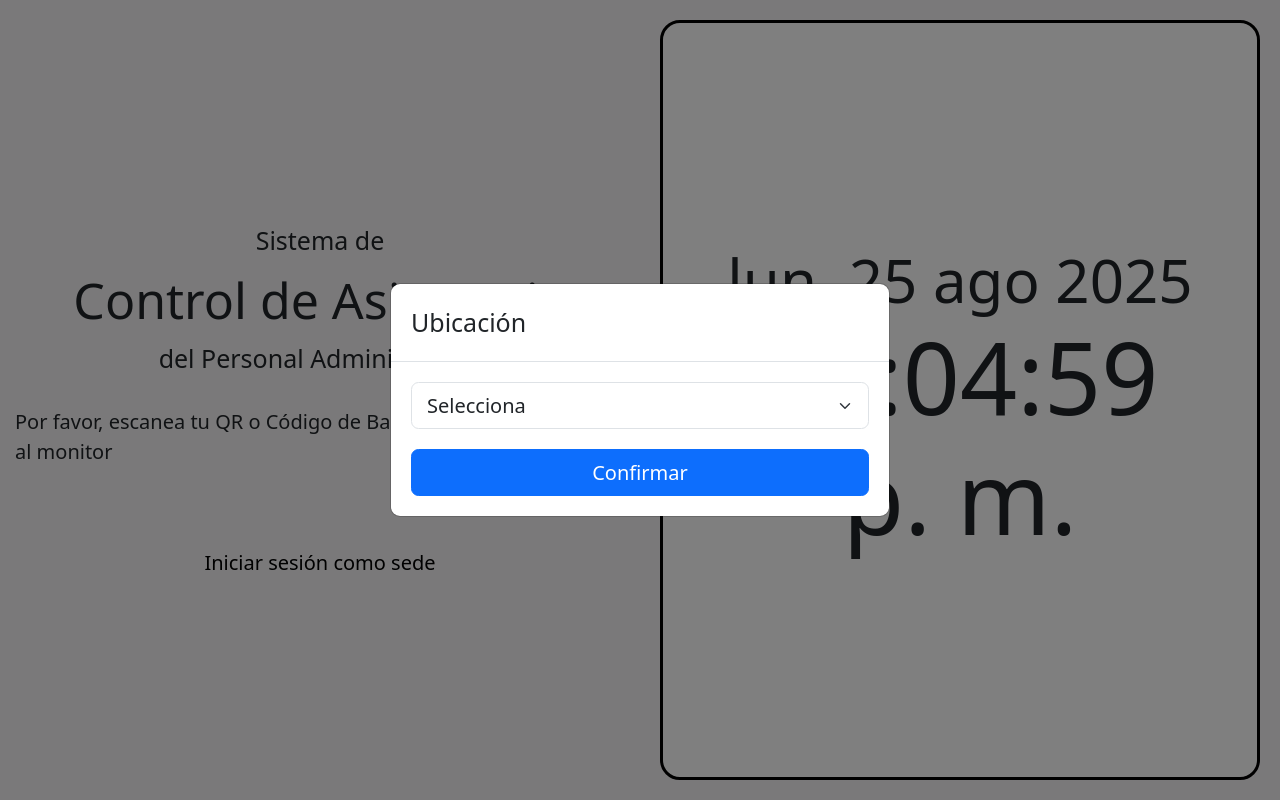
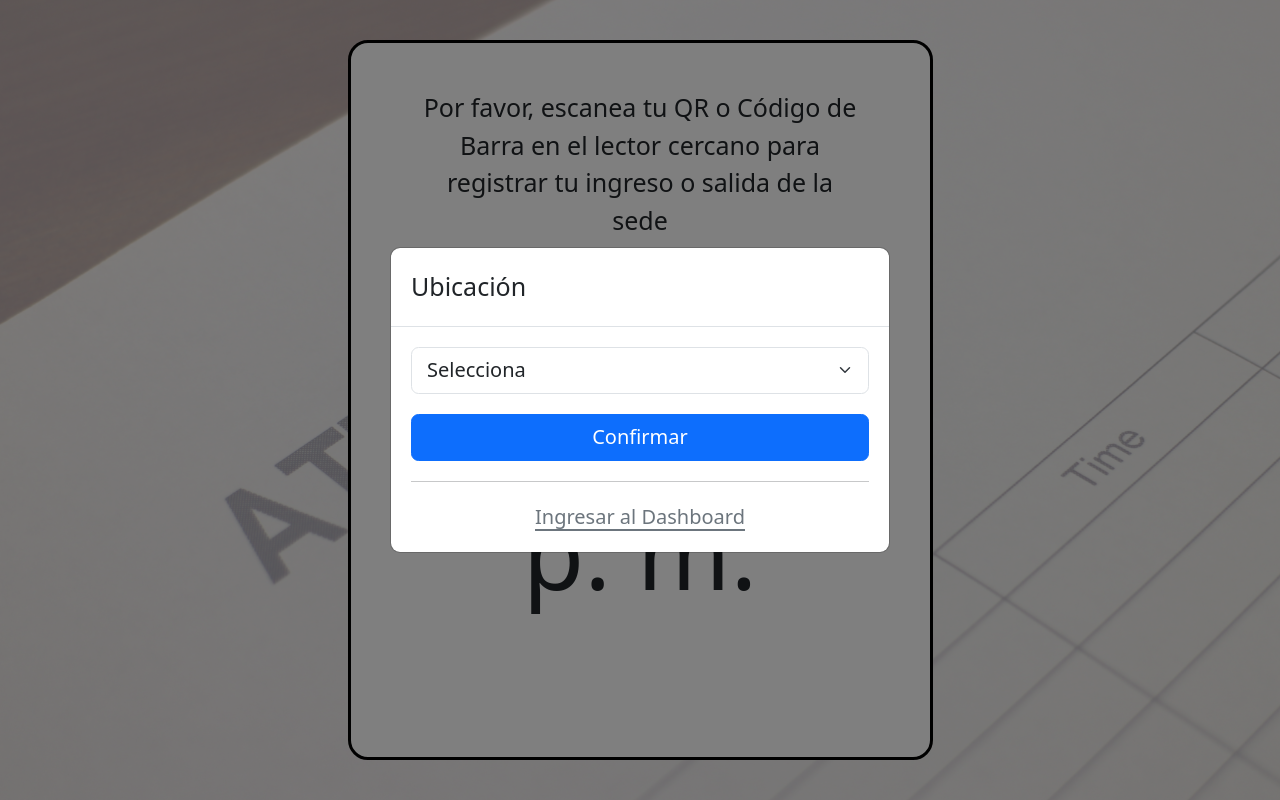
Before and after one commit to camercadoa/control_de_asistencia, a Django app: page /registro-asistencia/ in a window 1280 px wide. Run offline with Django 5.2, Linux system fonts and the light colour scheme; data that the repository does not hold is empty.

Commit message:
Update
- Integración de lector de código y envío al servidor (etapa de prueba)
- La lectura regresa:
  Registro Exitoso (200): Información del usuario (Nombre y Cargo), Hora de registro y Sede.

- Usuario no encontrado (404)

- Datos no esperados (500)

```diff
--- a/control/templates/dashboard.html
+++ b/control/templates/dashboard.html
@@ -17,5 +17,10 @@
         <a href="{% url 'CerrarSesion' %}" class="text-decoration-none">
             <i class="bi bi-box-arrow-left"></i> Cerrar sesión
         </a>
+
+        <!-- Bootstrap JS -->
+        <script src="https://cdn.jsdelivr.net/npm/bootstrap@5.3.0/dist/js/bootstrap.bundle.min.js"></script>
+        <!-- Global JS -->
+        <script src="{% static 'js/main.js' %}"></script>
     </body>
 </html>
--- a/control/templates/registro_asistencia.html
+++ b/control/templates/registro_asistencia.html
@@ -10,10 +10,30 @@
     <link href="https://cdn.jsdelivr.net/npm/bootstrap@5.3.0/dist/css/bootstrap.min.css" rel="stylesheet">
     <!-- Archivo CSS personalizado -->
     <link rel="stylesheet" href="{% static 'css/styles.css' %}">
+    <style>
+        body {
+            position: relative;
+            min-height: 100vh;
+            margin: 0;
+        }
+
+        body::before {
+            content: "";
+            position: fixed;
+            top: 0;
+            left: 0;
+            width: 100%;
+            height: 100%;
+            background: url("{% static 'images/background.webp' %}") no-repeat center center fixed;
+            background-size: cover;
+            opacity: 0.3;
+            z-index: -1;
+        }
+    </style>
 </head>
 <body>
     <!-- Contenedor para alertas -->
-    <div id="alert-container" class="position-fixed top-0 start-50 translate-middle-x mt-3 w-auto px-3"></div>
+    <div id="alert-container" class="position-fixed top-0 start-50 translate-middle-x mt-2 w-auto px-3"></div>
 
     <!-- Modal para seleccionar la sede -->
     <div class="modal fade" id="modalSede" tabindex="-1" data-bs-backdrop="static" data-bs-keyboard="false" aria-labelledby="modalSedeLabel" aria-hidden="true">
@@ -37,6 +57,12 @@
                             Confirmar
                         </button>
                     </form>
+                    <hr class="my-3">
+                    <div class="text-center">
+                        <a href="{% url 'AppLobby' %}" class="text-secondary link-offset-2">
+                            Ingresar al Dashboard
+                        </a>
+                    </div>
                 </div>
             </div>
         </div>
@@ -44,26 +70,20 @@
 
     <!-- Contenedor principal -->
     <div class="container-fluid">
-        <div class="row h-100 align-items-center">
-            <!-- Texto a la izquierda -->
-            <div class="col-md-6 d-flex flex-column justify-content-center align-items-center vh-100 info">
-                <p class="lead m-0">Sistema de</p>
-                <h1 class="my-2">Control de Asistencia</h1>
-                <p class="lead m-0">del Personal Administrativo</p>
-                <p class="mt-4">Por favor, escanea tu QR o Código de Barra en el lector cercano al monitor</p>
-
-                <hr class="my-4">
-
-                <!-- Iniciar sesión como sede -->
-                <a href="{% url 'AppLobby' %}" class="text-decoration-none text-black text-center">
-                    Iniciar sesión como sede
-                </a>
-            </div>
-            <!-- Reloj a la derecha -->
-            <div class="col-md-6 d-flex justify-content-center align-items-center vh-100 p-3">
+        <div class="h-100 d-flex justify-content-center align-items-center">
+            <div class="col-sm-12 col-lg-6 d-flex flex-column justify-content-center align-items-center vh-100 p-3">
                 <div class="reloj-box h-100 w-100 d-flex flex-column justify-content-center align-items-center">
+                    <p class="lead mb-5 text-wrap w-75">
+                        Por favor, escanea tu QR o Código de Barra en el lector cercano para registrar tu ingreso o salida de la sede
+                    </p>
                     <span id="fecha" class="display-5"></span>
                     <span id="hora" class="display-1"></span>
+
+                    <!-- Mensaje de respuesta -->
+                    <p id="mensajeRespuesta" class="mt-3 text-center"></p>
+
+                    <!-- Contenedor para información del empleado -->
+                    <div id="empleadoInfo" class="mt-4 text-center"></div>
                 </div>
             </div>
         </div>
@@ -71,61 +91,24 @@
 
     <!-- Bootstrap JS -->
     <script src="https://cdn.jsdelivr.net/npm/bootstrap@5.3.0/dist/js/bootstrap.bundle.min.js"></script>
+    <!-- Global JS -->
+    <script src="{% static 'js/main.js' %}"></script>
 
     <script>
         document.addEventListener('DOMContentLoaded', () => {
-            const modalSedeElement = document.getElementById('modalSede');
-            const modalSede = new bootstrap.Modal(modalSedeElement);
-
-            // Mostrar modal al cargar la página
+            const modalSede = new bootstrap.Modal(document.getElementById('modalSede'));
             modalSede.show();
 
-            // Función para actualizar fecha y hora
-            function actualizarReloj() {
-                const now = new Date();
-                const infoFecha = { weekday: 'short', year: 'numeric', month: 'short', day: 'numeric' };
-                const infoHora = { hour: 'numeric', minute: 'numeric', second: 'numeric', hour12: true };
-                document.getElementById('fecha').textContent = now.toLocaleDateString('es-CO', infoFecha);
-                document.getElementById('hora').textContent = now.toLocaleTimeString('es-CO', infoHora);
-            }
-
-            setInterval(actualizarReloj, 1000);
-            actualizarReloj();
-
-            // Función para mostrar alerta con animación
-            function showAlert(message, type = "info", timeout = 3000) {
-                const alertContainer = document.getElementById("alert-container");
-
-                const wrapper = document.createElement("div");
-                wrapper.innerHTML = `
-                    <div class="alert alert-${type} fade show shadow text-center text-nowrap" role="alert">
-                        ${message}
-                    </div>
-                `;
-
-                const alertElement = wrapper.firstElementChild;
-                alertContainer.appendChild(alertElement);
-
-                if (timeout) {
-                    setTimeout(() => {
-                        const bsAlert = bootstrap.Alert.getOrCreateInstance(alertElement);
-                        bsAlert.close();
-                    }, timeout);
-                }
-            }
+            iniciarReloj('fecha', 'hora');
 
             const sedeSelect = document.getElementById('sede');
             const confirmarSedeBtn = document.getElementById('confirmarSede');
+            const originalText = confirmarSedeBtn.innerHTML;
 
-            // Quitar alerta del select
-            sedeSelect.addEventListener('change', () => {
-                sedeSelect.classList.remove("is-invalid");
-            });
+            sedeSelect.addEventListener('change', () => sedeSelect.classList.remove("is-invalid"));
 
-            // Enviar sede seleccionada
             confirmarSedeBtn.addEventListener('click', () => {
                 const sedeSeleccionada = sedeSelect.value;
-
                 sedeSelect.classList.remove("is-invalid");
 
                 if (!sedeSeleccionada) {
@@ -134,12 +117,7 @@
                     return;
                 }
 
-                // 🔹 Deshabilitar botón y mostrar spinner
-                confirmarSedeBtn.disabled = true;
-                confirmarSedeBtn.innerHTML = `
-                    <span class="spinner-border spinner-border-sm me-2" role="status" aria-hidden="true"></span>
-                    Guardando...
-                `;
+                disableButtonWithSpinner(confirmarSedeBtn, "Guardando...");
 
                 fetch("{% url 'GuardarSede' %}", {
                     method: 'POST',
@@ -158,38 +136,97 @@
                         alertType = "success";
                         message = "Sede guardada correctamente";
                         modalSede.hide();
-                    }
-                    else if (status === 400) {
+                    } else if (status === 400) {
                         alertType = "warning";
                         message = "No se envió una sede válida";
                         sedeSelect.classList.add("is-invalid");
-                    }
-                    else if (status === 405) {
+                    } else if (status === 405) {
                         alertType = "info";
                         message = "Método no permitido";
-                    }
-                    else if (status >= 500) {
+                    } else if (status >= 500) {
                         alertType = "danger";
                         message = "Error en el servidor. Intenta más tarde o contacte a Soporte";
                     }
 
                     showAlert(message, alertType);
+                    if (status !== 200) enableButton(confirmarSedeBtn, originalText);
+                })
+                .catch(error => {
+                    console.error('Error:', error);
+                    showAlert("Ocurrió un error inesperado", "danger");
+                    enableButton(confirmarSedeBtn, originalText);
+                });
+            });
 
-                    // 🔹 Restaurar botón si no fue exitoso
-                    if (status !== 200) {
-                        confirmarSedeBtn.disabled = false;
-                        confirmarSedeBtn.innerHTML = "Confirmar";
+            // === Captura de lectura del Código ===
+            const mensajeRespuesta = document.getElementById('mensajeRespuesta');
+            const empleadoInfoContainer = document.createElement('div');
+            empleadoInfoContainer.id = 'empleadoInfo';
+            empleadoInfoContainer.className = 'mt-4 text-center';
+            mensajeRespuesta.parentNode.appendChild(empleadoInfoContainer);
+
+            let buffer = "";
+            let lastTime = Date.now();
+
+            document.addEventListener("keydown", (e) => {
+                const now = Date.now();
+
+                // Reiniciar si el tiempo entre teclas es muy largo (tecleo humano)
+                if (now - lastTime > 100) {
+                    buffer = "";
+                }
+                lastTime = now;
+
+                if (e.key === "Enter") {
+                    const codigo = buffer.trim();
+                    buffer = "";
+
+                    if (codigo) {
+                        enviarCodigo(codigo);
+                    }
+                } else {
+                    buffer += e.key;
+                }
+            });
+
+            function enviarCodigo(codigo) {
+                fetch("{% url 'guardarRegistro' %}", {
+                    method: 'POST',
+                    headers: {
+                        'Content-Type': 'application/json',
+                        'X-CSRFToken': '{{ csrf_token }}'
+                    },
+                    body: JSON.stringify({ codigo })
+                })
+                .then(response => response.json())
+                .then(data => {
+                    if (data.success) {
+                        mensajeRespuesta.textContent = "✅ Registro exitoso";
+                        mensajeRespuesta.classList.remove("text-danger");
+                        mensajeRespuesta.classList.add("text-success");
+
+                        // Mostrar información del empleado
+                        const empleado = data.empleado;
+                        empleadoInfoContainer.innerHTML = `
+                            <p><strong>Nombre:</strong> ${empleado.nombre_completo}</p>
+                            <p><strong>Cargo:</strong> ${empleado.cargo}</p>
+                            <p><strong>Hora del Registro:</strong> ${empleado.hora_registro}</p>
+                            <p><strong>Sede:</strong> ${empleado.sede}</p>
+                        `;
+                    } else {
+                        mensajeRespuesta.textContent = data.error || "❌ Error al registrar";
+                        mensajeRespuesta.classList.remove("text-success");
+                        mensajeRespuesta.classList.add("text-danger");
+
+                        // Limpiar información del empleado
+                        empleadoInfoContainer.innerHTML = "";
                     }
                 })
                 .catch(error => {
-                    console.error('Error:', error);
+                    console.error("Error:", error);
                     showAlert("Ocurrió un error inesperado.", "danger");
-
-                    // 🔹 Restaurar botón en caso de error
-                    confirmarSedeBtn.disabled = false;
-                    confirmarSedeBtn.innerHTML = "Confirmar";
                 });
-            });
+            }
         });
     </script>
 </body>
--- a/control/urls.py
+++ b/control/urls.py
@@ -11,6 +11,7 @@ urlpatterns = [
     # Funciones AJAX
     path('app-lobby/login/validar-usuario/', views.iniciarSesion, name='IniciarSesion'), # Validar credenciales para el inicio de sesión
     path('registro-asistencia/guardar-sede/', views.guardarSede, name='GuardarSede'), # Guardar sede seleccionada
+    path('registro-asistencia/guardar-registro/', views.guardarRegistro, name='guardarRegistro'),
 
     # Cerrar sesión
     path('cerrar-sesion/', views.cerrarSesion, name='CerrarSesion'),
--- a/control/views/__init__.py
+++ b/control/views/__init__.py
@@ -3,3 +3,4 @@ from .login import *
 from .logout import *
 from .utilities import *
 from .views import *
+from .control import *
--- /dev/null
+++ b/static/JS/main.js
@@ -0,0 +1,73 @@
+// Mostrar alertas
+function showAlert(message, type = "info", timeout = 3000) {
+    const alertContainer = document.getElementById("alert-container");
+    const wrapper = document.createElement("div");
+    wrapper.innerHTML = `
+        <div class="alert alert-${type} fade show shadow text-center text-nowrap" role="alert">
+            ${message}
+        </div>
+    `;
+    const alertElement = wrapper.firstElementChild;
+    alertContainer.appendChild(alertElement);
+
+    if (timeout) {
+        setTimeout(() => {
+            const bsAlert = bootstrap.Alert.getOrCreateInstance(alertElement);
+            bsAlert.close();
+        }, timeout);
+    }
+}
+
+// Deshabilitar botón y mostrar spinner
+function disableButtonWithSpinner(button, loadingText = "Procesando...") {
+    button.disabled = true;
+    button.innerHTML = `
+        <span class="spinner-border spinner-border-sm me-2" role="status" aria-hidden="true"></span>
+        ${loadingText}
+    `;
+}
+
+// Restaurar botón a su estado original
+function enableButton(button, originalText) {
+    button.disabled = false;
+    button.innerHTML = originalText;
+}
+
+// Actualizar reloj (fecha y hora)
+function actualizarReloj(fechaId, horaId) {
+    const now = new Date();
+
+    const formatDate = {
+        weekday: 'short',
+        year: 'numeric',
+        month: 'short',
+        day: 'numeric'
+    };
+
+    const formatTime = {
+        hour: 'numeric',
+        minute: 'numeric',
+        second: 'numeric',
+        hour12: true
+    };
+
+    if (fechaId) {
+        const fechaEl = document.getElementById(fechaId);
+        if (fechaEl) fechaEl.textContent = now.toLocaleDateString('es-CO', formatDate);
+    }
+    if (horaId) {
+        const horaEl = document.getElementById(horaId);
+        if (horaEl) horaEl.textContent = now.toLocaleTimeString('es-CO', formatTime);
+    }
+}
+
+// Inicializar reloj (Igual a la del sistema)
+function iniciarReloj(fechaId, horaId) {
+    function tick() {
+        actualizarReloj(fechaId, horaId);
+        const now = new Date();
+        const delay = 1000 - now.getMilliseconds();
+        setTimeout(tick, delay);
+    }
+    tick();
+}
--- a/static/css/styles.css
+++ b/static/css/styles.css
@@ -1,11 +1,11 @@
-*{font-size: 20px;}
-
-body, html {
-    height: 1vh;
+*{
+    font-size: 20px;
     margin: 0;
+    padding: 0;
 }
-
-body {background-color: #f5f3f4;}
+body {
+    background-color: #f5f3f4;
+}
 
 /* Lobby */
 .lobby-container {
@@ -15,7 +15,7 @@ body {background-color: #f5f3f4;}
     justify-content: center;
 }
 .card-lobby {
-    background: rgba(250, 250, 250, 0.95);
+    background: rgba(250, 250, 250, 0.97);
     border-radius: 1rem;
     padding: 2rem;
     max-width: 25rem;
@@ -31,5 +31,4 @@ body {background-color: #f5f3f4;}
     text-align: center;
     margin: 1rem 0;
 }
-.form-select.is-invalid {border-color: #dc3545;}
-.alert {z-index: 1055;}
+#alert-container {z-index: 1055;}
```
Also changed, not shown: control/templates/lobby.html (+36 -46 lines), control/views/control.py (added, +33 -0 lines).
